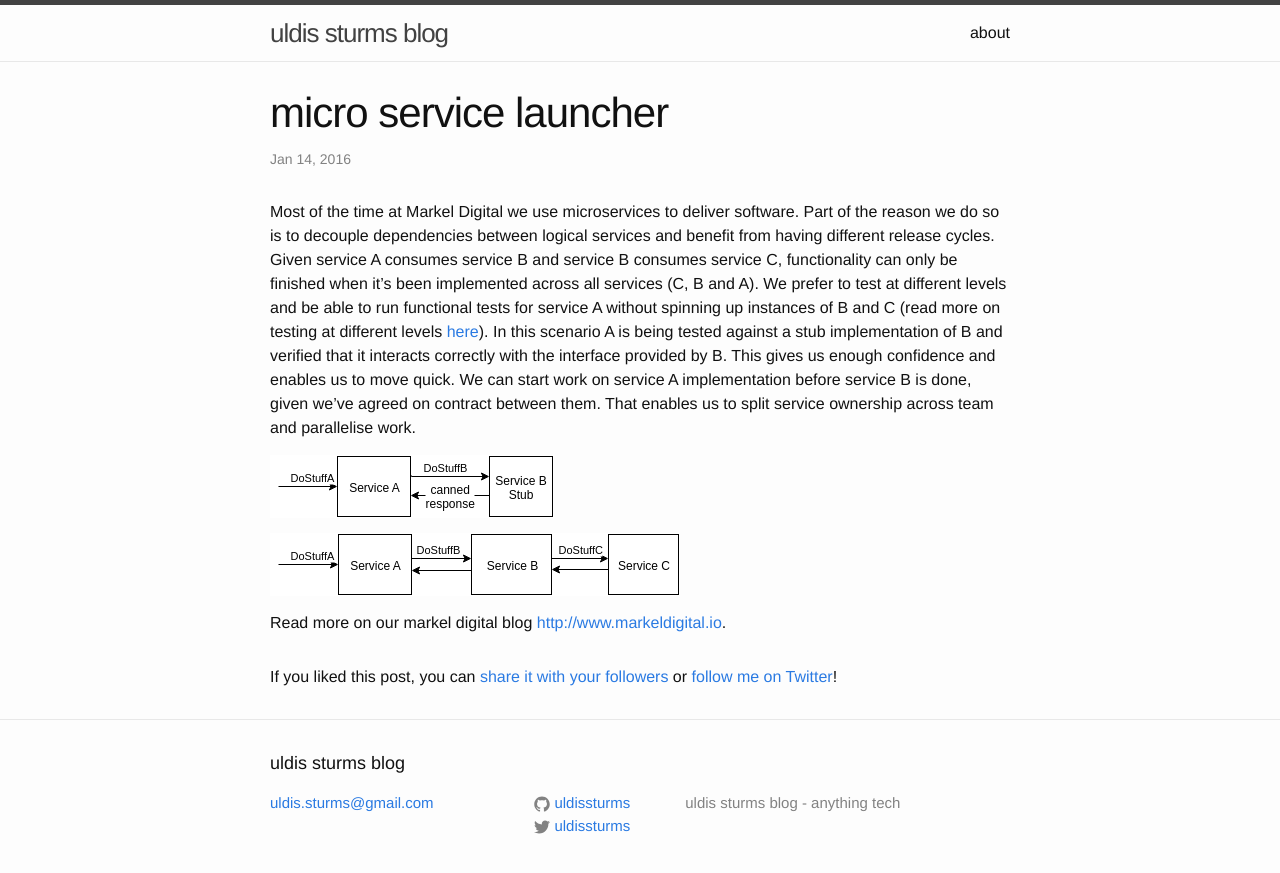
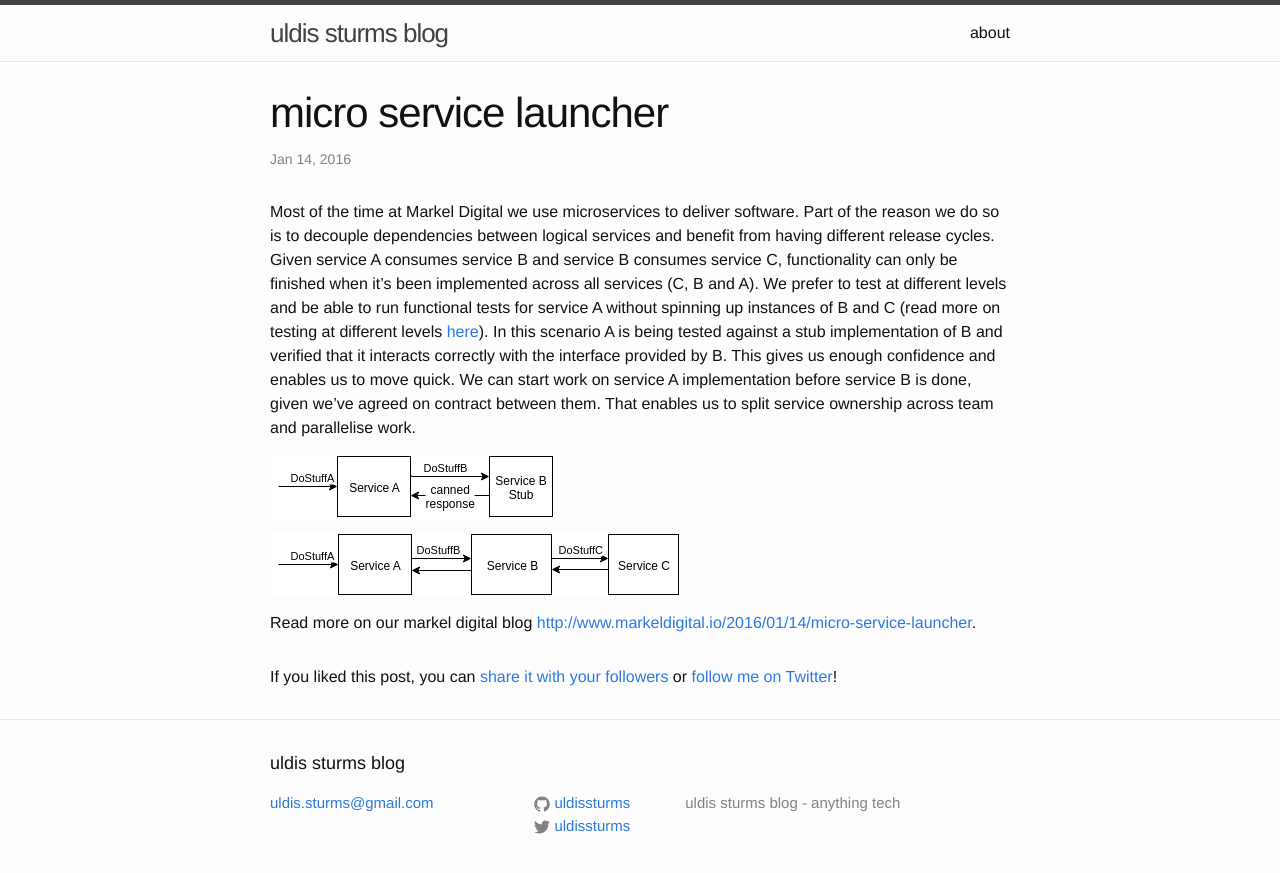
Before and after one commit to uldissturms/uldissturms.github.io, a Jekyll site: the page built from _posts/2016-01-14-micro-service-launcher.md, in a window 1280 px wide. Shown: the top 873 px of the page. Built offline with Jekyll 4.4.1, drawn with Linux system fonts in a browser that asks for light colours; part of the change alters nothing that is shown.

```diff
--- a/_config.yml
+++ b/_config.yml
@@ -17,6 +17,7 @@ github_username:  uldissturms
 
 # Build settings
 markdown: kramdown
+permalink: pretty
 
 analytics:
   provider: google
--- a/_posts/2016-01-14-micro-service-launcher.md
+++ b/_posts/2016-01-14-micro-service-launcher.md
@@ -11,4 +11,4 @@ Most of the time at Markel Digital we use microservices to deliver software. Par
 
 ![](/images/micro-launcher/services.svg "services fully integrated")
 
-Read more on our markel digital blog [http://www.markeldigital.io](http://www.markeldigital.io).
+Read more on our markel digital blog [http://www.markeldigital.io/2016/01/14/micro-service-launcher](http://www.markeldigital.io/2016/01/14/micro-service-launcher).
```
